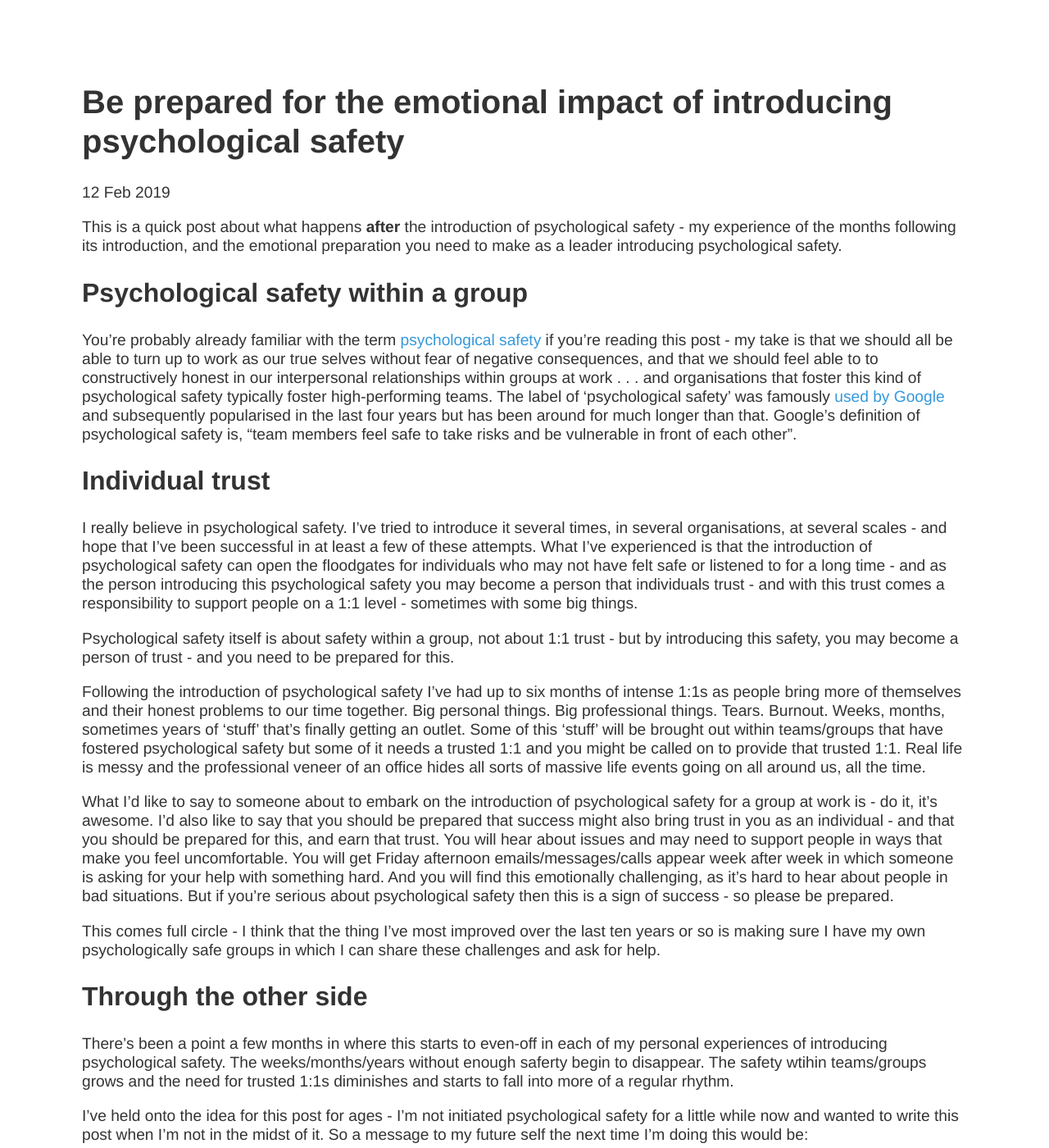
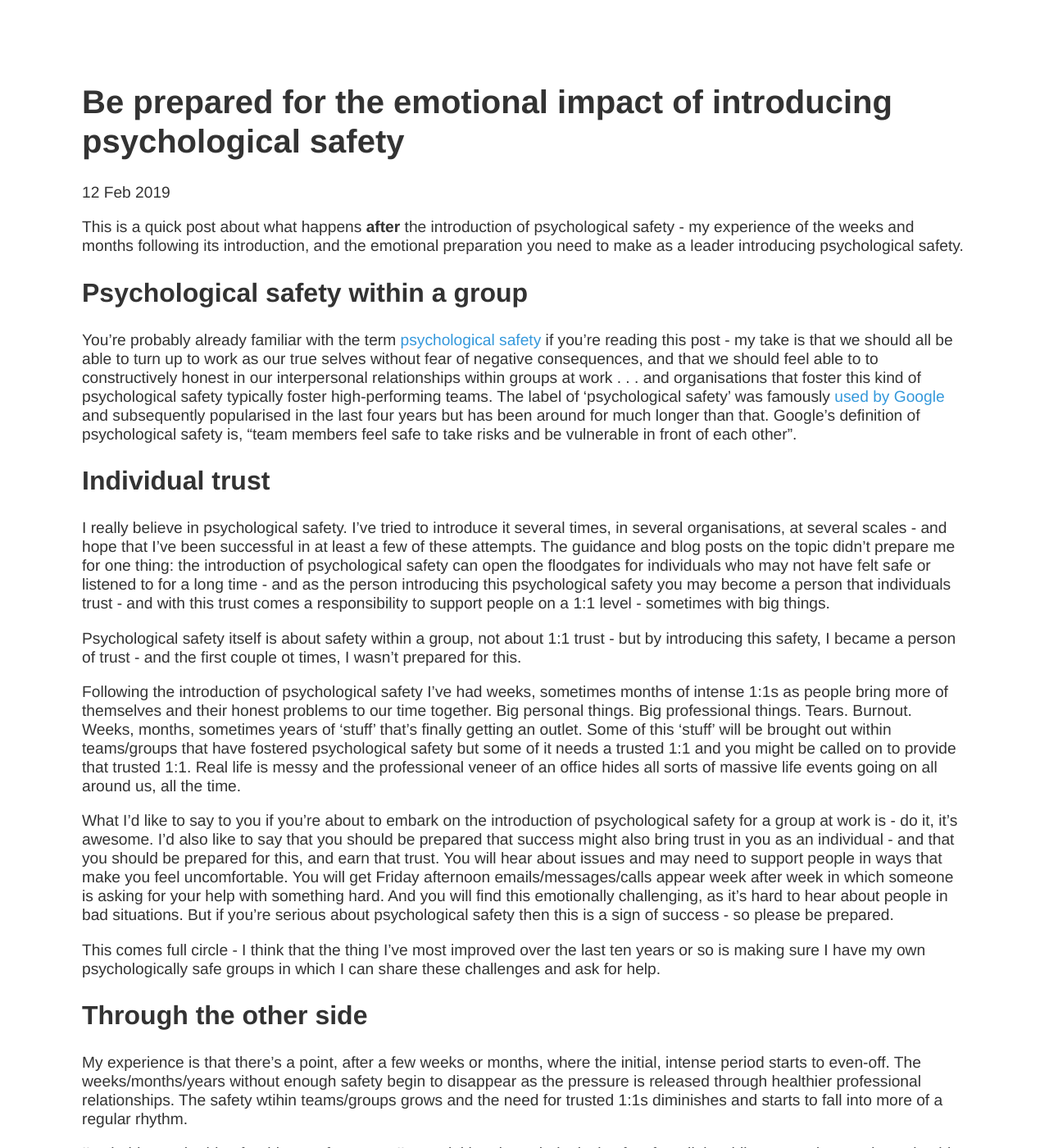
Before and after one commit to scottcolfer/scottcolfer.github.io, a Jekyll site: the page built from _posts/2019-02-12-psychological_safety.md, in a window 1280 px wide and 1400 px high. Shown: the whole window at 82% size. Built offline with Jekyll 4.4.1, drawn with Linux system fonts in a browser that asks for light colours.

Commit message:
Update 2019-02-12-psychological_safety.md

```diff
--- a/_posts/2019-02-12-psychological_safety.md
+++ b/_posts/2019-02-12-psychological_safety.md
@@ -4,7 +4,7 @@ title: "Be prepared for the emotional impact of introducing psychological safety
 date: 2019-02-12
 ---
 
-This is a quick post about what happens **after** the introduction of psychological safety - my experience of the months following its introduction, and the emotional preparation you need to make as a leader introducing psychological safety.
+This is a quick post about what happens **after** the introduction of psychological safety - my experience of the weeks and months following its introduction, and the emotional preparation you need to make as a leader introducing psychological safety.
 
 ## Psychological safety within a group
 
@@ -12,20 +12,19 @@ You're probably already familiar with the term [psychological safety](https://en
 
 ## Individual trust
 
-I really believe in psychological safety. I've tried to introduce it several times, in several organisations, at several scales - and hope that I've been successful in at least a few of these attempts. What I've experienced is that the introduction of psychological safety can open the floodgates for individuals who may not have felt safe or listened to for a long time - and as the person introducing this psychological safety you may become a person that individuals trust - and with this trust comes a responsibility to support people on a 1:1 level - sometimes with some big things.
+I really believe in psychological safety. I've tried to introduce it several times, in several organisations, at several scales - and hope that I've been successful in at least a few of these attempts. The guidance and blog posts on the topic didn't prepare me for one thing: the introduction of psychological safety can open the floodgates for individuals who may not have felt safe or listened to for a long time - and as the person introducing this psychological safety you may become a person that individuals trust - and with this trust comes a responsibility to support people on a 1:1 level - sometimes with big things.
 
-Psychological safety itself is about safety within a group, not about 1:1 trust - but by introducing this safety, you may become a person of trust - and you need to be prepared for this.
+Psychological safety itself is about safety within a group, not about 1:1 trust - but by introducing this safety, I became a person of trust - and the first couple ot times, I wasn't prepared for this.
 
-Following the introduction of psychological safety I've had up to six months of intense 1:1s as people bring more of themselves and their honest problems to our time together. Big personal things. Big professional things. Tears. Burnout. Weeks, months, sometimes years of 'stuff' that's finally getting an outlet. Some of this 'stuff' will be brought out within teams/groups that have fostered psychological safety but some of it needs a trusted 1:1 and you might be called on to provide that trusted 1:1. Real life is messy and the professional veneer of an office hides all sorts of massive life events going on all around us, all the time.
+Following the introduction of psychological safety I've had weeks, sometimes months of intense 1:1s as people bring more of themselves and their honest problems to our time together. Big personal things. Big professional things. Tears. Burnout. Weeks, months, sometimes years of 'stuff' that's finally getting an outlet. Some of this 'stuff' will be brought out within teams/groups that have fostered psychological safety but some of it needs a trusted 1:1 and you might be called on to provide that trusted 1:1. Real life is messy and the professional veneer of an office hides all sorts of massive life events going on all around us, all the time.
 
-What I'd like to say to someone about to embark on the introduction of psychological safety for a group at work is - do it, it's awesome.
-I'd also like to say that you should be prepared that success might also bring trust in you as an individual - and that you should be prepared for this, and earn that trust. You will hear about issues and may need to support people in ways that make you feel uncomfortable. You will get Friday afternoon emails/messages/calls appear week after week in which someone is asking for your help with something hard. And you will find this emotionally challenging, as it's hard to hear about people in bad situations. But if you're serious about psychological safety then this is a sign of success - so please be prepared.
+What I'd like to say to you if you're about to embark on the introduction of psychological safety for a group at work is - do it, it's awesome. I'd also like to say that you should be prepared that success might also bring trust in you as an individual - and that you should be prepared for this, and earn that trust. You will hear about issues and may need to support people in ways that make you feel uncomfortable. You will get Friday afternoon emails/messages/calls appear week after week in which someone is asking for your help with something hard. And you will find this emotionally challenging, as it's hard to hear about people in bad situations. But if you're serious about psychological safety then this is a sign of success - so please be prepared.
 
 This comes full circle - I think that the thing I've most improved over the last ten years or so is making sure I have my own psychologically safe groups in which I can share these challenges and ask for help.
 
 ## Through the other side
 
-There's been a point a few months in where this starts to even-off in each of my personal experiences of introducing psychological safety. The weeks/months/years without enough saferty begin to disappear. The safety wtihin teams/groups grows and the need for trusted 1:1s diminishes and starts to fall into more of a regular rhythm.
+My experience is that there's a point, after a few weeks or months, where the initial, intense period starts to even-off. The weeks/months/years without enough safety begin to disappear as the pressure is released through healthier professional relationships. The safety wtihin teams/groups grows and the need for trusted 1:1s diminishes and starts to fall into more of a regular rhythm.
 
 I've held onto the idea for this post for ages - I'm not initiated psychological safety for a little while now and wanted to write this post when I'm not in the midst of it. So a message to my future self the next time I'm doing this would be:
 
```
